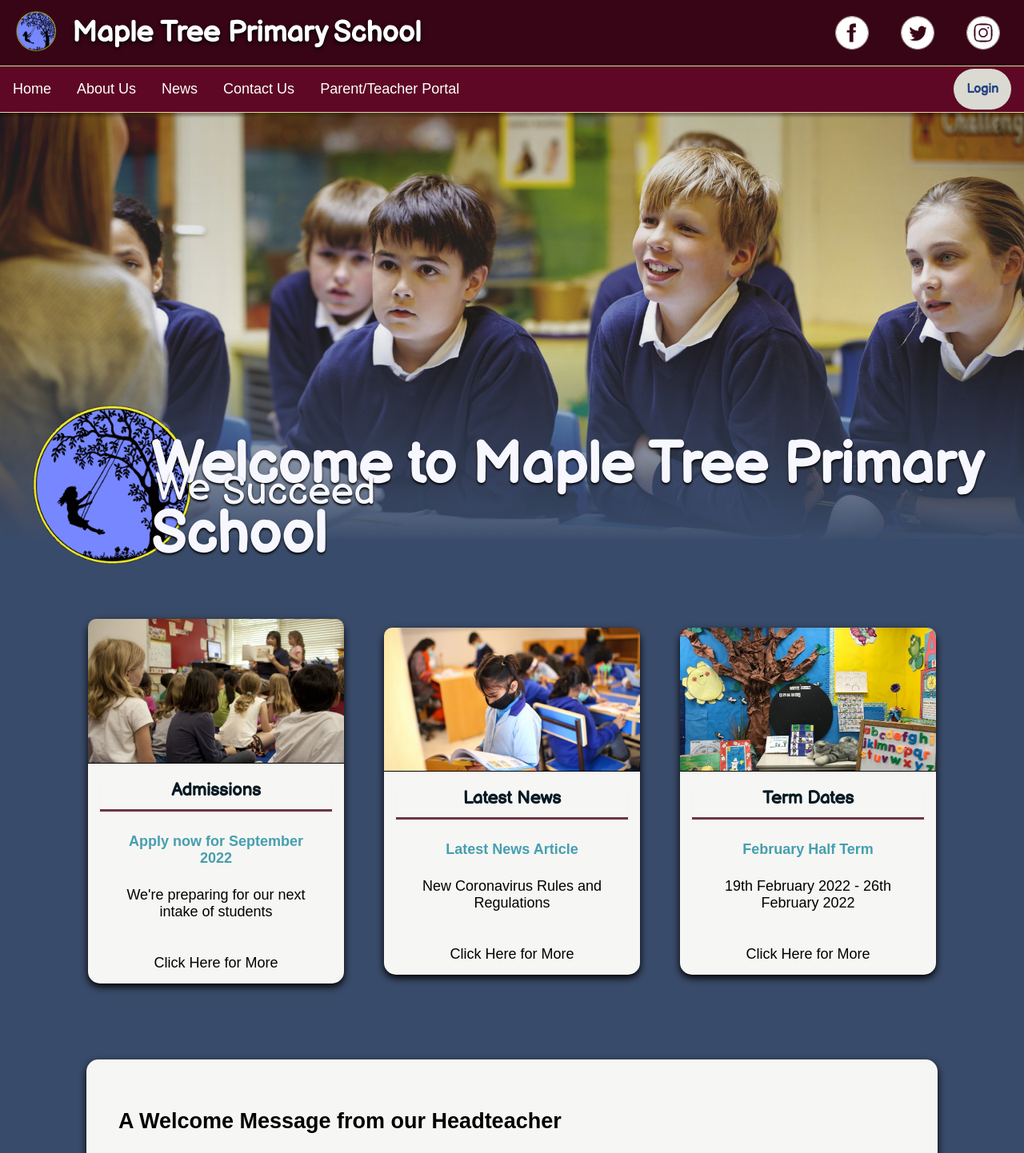
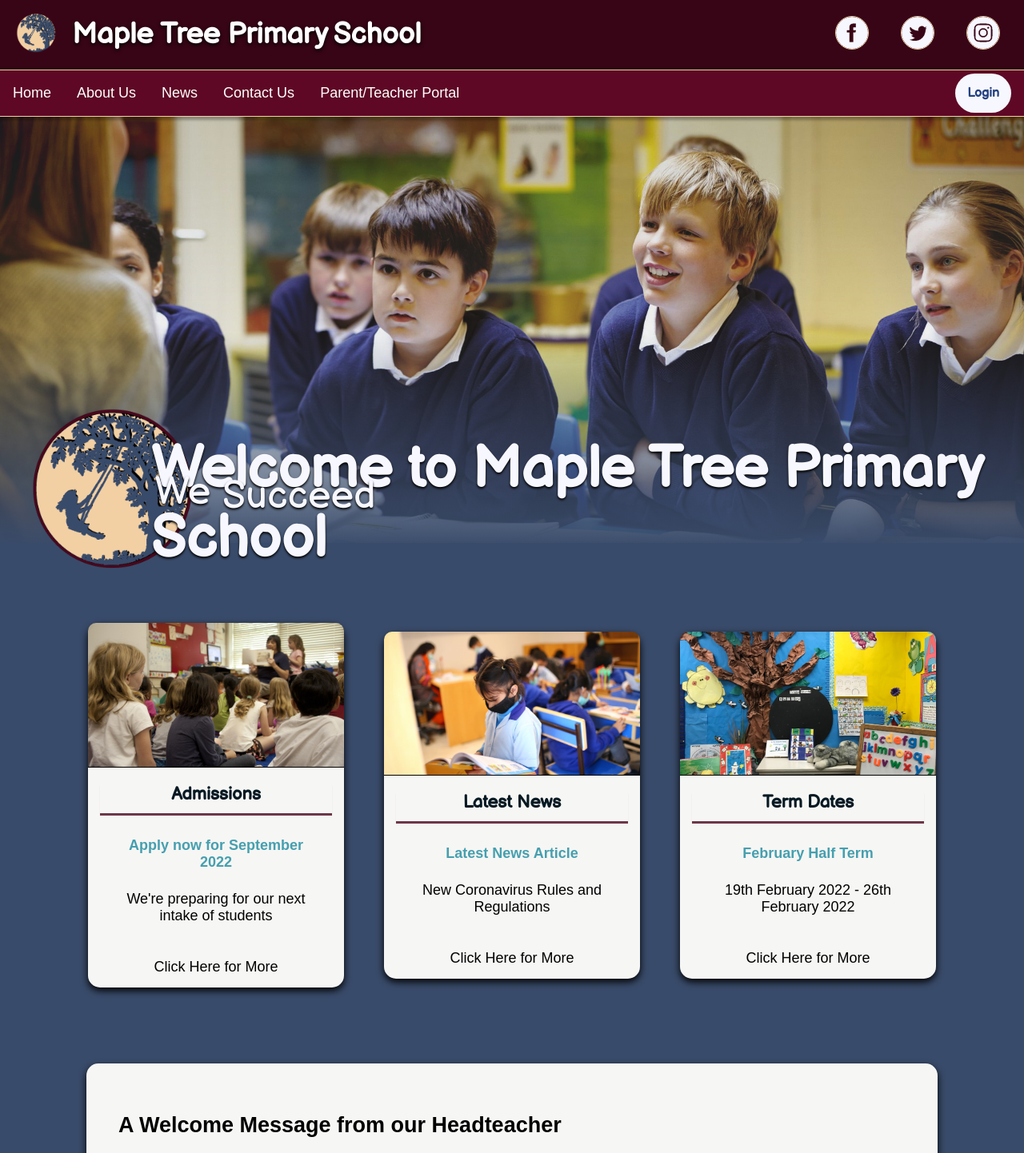
Before and after one commit to modjw/u10-a2, a PHP site: page / in a window 1280 px wide. Shown: the top 1442 px of the page at 80% size. Run offline with PHP 8.4, Linux system fonts and the light colour scheme.

Commit message:
minor changes

```diff
--- a/index.html
+++ b/index.html
@@ -32,9 +32,9 @@
           </div>
         </div>
         <div class="header-right">
-          <img src="images/icon-fb.png" class="icon">
-          <img src="images/icon-tw.png" class="icon">
-          <img src="images/icon-ig.png" class="icon">
+          <a href="https://facebook.com/"><img src="images/icon-fb.png" class="icon"></a>
+          <a href="https://twitter.com/"><img src="images/icon-tw.png" class="icon"></a>
+          <a href="https://instagram.com/"><img src="images/icon-ig.png" class="icon"></a>
         </div>
       </div>
   </header>
@@ -77,7 +77,7 @@
 
 <div class="wrapper">
   <div class="cards_wrap">
-    <div class="card_item">
+    <a href="index.html" class="card_item">
       <div class="card_inner">
         <div class="card_top">
           <img src="images/card-1.png" alt="car" />
@@ -97,8 +97,8 @@
           </div>
         </div>
       </div>
-    </div>
-    <div class="card_item">
+    </a>
+    <a href="index.html" class="card_item">
       <div class="card_inner">
         <div class="card_top">
           <img src="images/card-2.jpg" alt="car" />
@@ -118,8 +118,8 @@
           </div>
         </div>
       </div>
-    </div>
-    <div class="card_item">
+    </a>
+    <a href="index.html" class="card_item">
       <div class="card_inner">
         <div class="card_top">
           <img src="images/card-3.png" alt="car"/>
@@ -139,7 +139,7 @@
           </div>
         </div>
       </div>
-    </div>
+    </a>
   </div>
 </div>
 
--- a/styles/style.css
+++ b/styles/style.css
@@ -47,11 +47,11 @@ body {
 }
 
 .icon {
-  max-width: 40px;
-  max-height: 40px;
+  max-width: 100%;
+  max-height: 100%;
   border-style: solid;
   border-width: 1px;
-  border-color: #b5aa9d;
+  border-color: #F2D0A4;
   border-radius: 50%;
 }
 
@@ -83,7 +83,6 @@ body {
     left: 12%;
     font-size: 48px;
     padding-top: 5px;
-
 }
 
 .main-text {
@@ -185,25 +184,21 @@ body {
 }
 
 .login-button {
-  background-color: #dadad2;
+  background-color: #F7F7FF;
   color: #254280;
   font-family: Balsamiq Sans, Lato, sans-serif;
   font-size: 16px;
-  margin: 3px;
+  margin: auto;
   margin-right: 16px;
-  margin-left: auto;
   border: none;
   border-radius: 9999px;
-  padding: 16px 16px;
+  padding: 15px 15px;
+  max-height: 50px;
 }
 
 /* Change the link color to #111 (black) on hover */
 .topnav li a:hover {
-  background-color: #948392;
-}
-
-.topnav li a:active {
-  background-color: blue;
+  background-color: #830B33;
 }
 
 /* main page content */
@@ -310,6 +305,12 @@ body {
 .cards_wrap .card_item {
   width: 25%;
   padding: 25px;
+  transition: transform .2s;
+  text-decoration: none;
+}
+
+.cards_wrap .card_item:hover {
+  transform: scale(1.05);
 }
 
 .cards_wrap .card_inner {
```
Also changed, not shown: images/icon-fb.png, images/icon-ig.png, images/icon-tw.png, images/logo.png.
